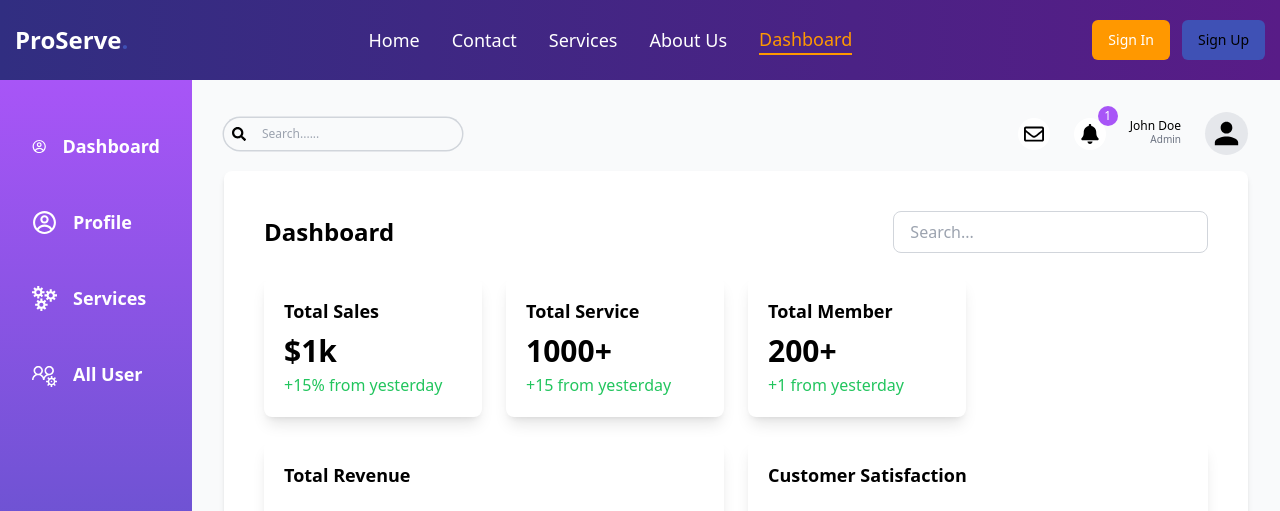
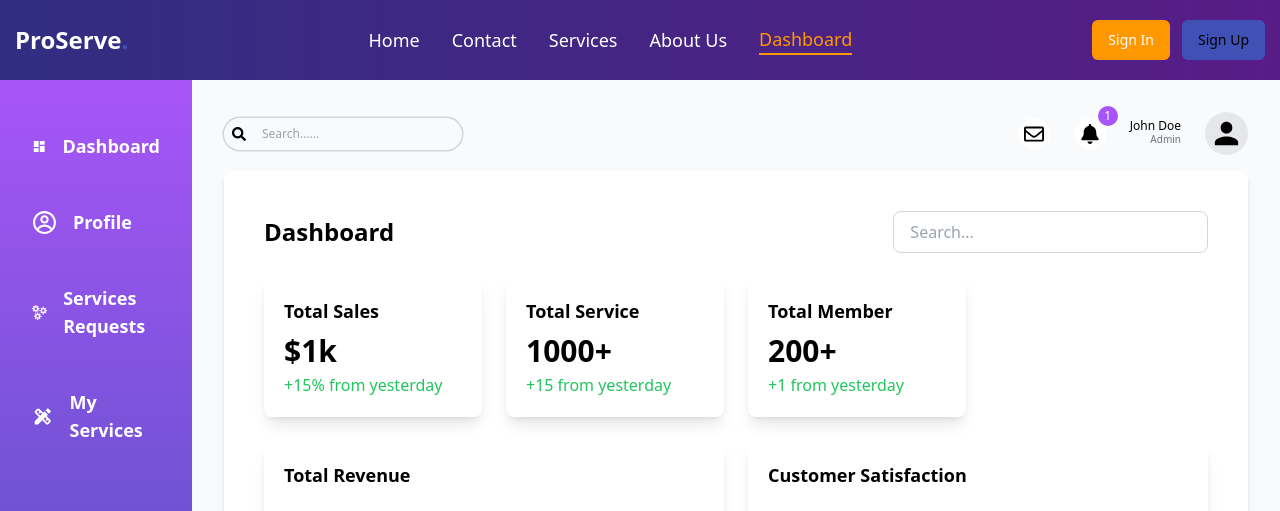
Before and after one commit to nahidraz23/proserve, a Next.js app: page /dashboard in a window 1280 px wide. Shown: the top 511 px of the page. Built offline with nearby package versions, Linux system fonts and the light colour scheme; no server answers.

Commit message:
added user and agent routes for dashboard

```diff
--- a/src/components/Review.jsx
+++ b/src/components/Review.jsx
@@ -1,4 +1,4 @@
-"use client"
+"use client";
 
 import { useEffect, useState } from "react";
 import { Card, CardContent } from "@/components/ui/card";
@@ -13,13 +13,11 @@ import Image from "next/image";
 import { Rating } from "@smastrom/react-rating";
 import "@smastrom/react-rating/style.css";
 
-
 const Review = () => {
   const [reviews, setReviews] = useState([]);
   const [loading, setLoading] = useState(true);
 
   useEffect(() => {
-
     const fetchReviews = async () => {
       try {
         const res = await fetch("https://proserve-three.vercel.app/api/review");
@@ -32,9 +30,7 @@ const Review = () => {
     };
 
     fetchReviews();
-
   }, []);
-
 
   return (
     <div className="container mx-auto my-28 w-full">
@@ -53,12 +49,10 @@ const Review = () => {
         className="w-full"
       >
         <CarouselContent>
-          {
-            reviews.map((review, index) => (
-
+          {reviews.map((review, index) => (
             <CarouselItem key={index} className="md:basis-1/2 lg:basis-1/3 z-0">
               <div className="p-7 group">
-                  <Card className="relative rounded-xl overflow-hidden h-[500px] shadow-lg border-none group-hover:scale-[1.02] group-hover:shadow-2xl group-hover:transform transition-transform duration-300 ease-in-out">
+                <Card className="relative rounded-xl overflow-hidden h-[500px] shadow-lg border-none group-hover:scale-[1.02] group-hover:shadow-md group-hover:transform transition-transform duration-300 ease-in-out">
                   <Image
                     src={review.image}
                     alt={`Review by ${review.user.name}`}
@@ -72,10 +66,10 @@ const Review = () => {
                         alt=""
                         width={60}
                         height={60}
-                          className="border-[8px] border-white rounded-full overflow-hidden mx-auto transform transition-all duration-300 ease-in-out group-hover:scale-110"
+                        className="border-[8px] border-white rounded-full overflow-hidden  mx-auto transform transition-all duration-300 ease-in-out group-hover:scale-110 absolute -top-7 left-[50%] translate-x-[-50%]"
                         src={review.user.userImage}
                       />
-                        <div className="bg-white rounded-xl max-w-[95%] object-cover mx-auto text-center px-4 py-7 shadow-lg group-hover:bg-gradient-to-r from-purple-500 via-pink-500 to-red-500 group-hover:text-white transition-colors duration-300 ease-in-out">
+                      <div className="bg-white rounded-xl max-w-[95%] object-cover mx-auto text-center px-4 py-7 shadow-lg transition-colors duration-300 ease-in-out">
                         <h4 className="text-[18px]">{review.user.name}</h4>
                         <p className="pb-2 text-[14px]">{review.user.title}</p>
                         <p className="text-[16px]">" {review.review} "</p>
@@ -91,14 +85,14 @@ const Review = () => {
                   </CardContent>
                 </Card>
               </div>
-              </CarouselItem >
+            </CarouselItem>
           ))}
-        </CarouselContent >
+        </CarouselContent>
         <CarouselPrevious />
         <CarouselNext />
-      </Carousel >
-    </div >
-  )
+      </Carousel>
+    </div>
+  );
 };
 
 export default Review;
--- a/src/components/Sidebar.jsx
+++ b/src/components/Sidebar.jsx
@@ -1,36 +1,98 @@
-"use client"
+"use client";
 import Link from "next/link";
 import { CgProfile } from "react-icons/cg";
 import { GrServices } from "react-icons/gr";
-import { LiaUsersCogSolid } from "react-icons/lia";
+import { MdOutlinePayments } from "react-icons/md";
+import { MdDashboard } from "react-icons/md";
+import { MdDesignServices } from "react-icons/md";
 
 const Sidebar = () => {
+  const userRole = "agent";
   return (
     <div className="h-full bg-gradient-to-b from-purple-500 to-primary text-white">
       <aside className="w-full p-5 flex flex-col gap-6 pt-10">
+        {userRole === "admin" && (
+          <>
             <Link href="/dashboard">
               <div className="text-lg font-semibold flex items-center gap-4 transition-all duration-300 hover:bg-primary p-3 rounded-md hover:scale-105">
-            <CgProfile size={25} /> Dashboard
+                <MdDashboard size={25} /> Dashboard
               </div>
             </Link>
 
-        <Link href="/dashboard/profile">
+            <Link href="/dashboard/admin/profile">
               <div className="text-lg font-semibold flex items-center gap-4 transition-all duration-300 hover:bg-primary p-3 rounded-md hover:scale-105">
                 <CgProfile size={25} /> Profile
               </div>
             </Link>
 
-        <Link href="/dashboard/services">
+            <Link href="/dashboard/admin/services">
               <div className="text-lg font-semibold flex items-center gap-4 transition-all duration-300 hover:bg-primary p-3 rounded-md hover:scale-105">
                 <GrServices size={25} /> Services
               </div>
             </Link>
 
-        <Link href="/dashboard/allUser">
+            <Link href="/dashboard/admin/allUser">
               <div className="text-lg font-semibold flex items-center gap-4 transition-all duration-300 hover:bg-primary p-3 rounded-md hover:scale-105">
                 <LiaUsersCogSolid size={25} /> All User
               </div>
             </Link>
+          </>
+        )}
+        {userRole === "user" && (
+          <>
+            <Link href="/dashboard">
+              <div className="text-lg font-semibold flex items-center gap-4 transition-all duration-300 hover:bg-primary p-3 rounded-md hover:scale-105">
+                <MdDashboard size={25} /> Dashboard
+              </div>
+            </Link>
+
+            <Link href="/dashboard/user/profile">
+              <div className="text-lg font-semibold flex items-center gap-4 transition-all duration-300 hover:bg-primary p-3 rounded-md hover:scale-105">
+                <CgProfile size={25} /> Profile
+              </div>
+            </Link>
+
+            <Link href="/dashboard/user/myServices">
+              <div className="text-lg font-semibold flex items-center gap-4 transition-all duration-300 hover:bg-primary p-3 rounded-md hover:scale-105">
+                <GrServices size={25} /> My Services
+              </div>
+            </Link>
+
+            <Link href="/dashboard/user/paymentHistory">
+              <div className="text-lg font-semibold flex items-center gap-4 transition-all duration-300 hover:bg-primary p-3 rounded-md hover:scale-105">
+                <MdOutlinePayments size={25} /> Payment History
+              </div>
+            </Link>
+          </>
+        )}
+        {userRole === "agent" && (
+          <>
+            <Link href="/dashboard">
+              <div className="text-lg font-semibold flex items-center gap-4 transition-all duration-300 hover:bg-primary p-3 rounded-md hover:scale-105">
+                <MdDashboard size={25} /> Dashboard
+              </div>
+            </Link>
+
+            <Link href="/dashboard/agent/profile">
+              <div className="text-lg font-semibold flex items-center gap-4 transition-all duration-300 hover:bg-primary p-3 rounded-md hover:scale-105">
+                <CgProfile size={25} /> Profile
+              </div>
+            </Link>
+
+            <Link href="/dashboard/agent/serviceRequests">
+              <div className="text-lg font-semibold flex items-center gap-4 transition-all duration-300 hover:bg-primary p-3 rounded-md hover:scale-105">
+                <GrServices size={25} />
+                Services Requests
+              </div>
+            </Link>
+
+            <Link href="/dashboard/agent/myServices">
+              <div className="text-lg font-semibold flex items-center gap-4 transition-all duration-300 hover:bg-primary p-3 rounded-md hover:scale-105">
+                <MdDesignServices size={25} /> My Services
+              </div>
+            </Link>
+          </>
+        )}
       </aside>
     </div>
   );
--- a/src/components/ui/carousel.jsx
+++ b/src/components/ui/carousel.jsx
@@ -171,9 +171,9 @@ const CarouselPrevious = React.forwardRef(
         variant={variant}
         size={size}
         className={cn(
-          "absolute shadow-lg  h-12 w-12 rounded-full",
+          "absolute shadow-lg  h-12 w-12  rounded-full",
           orientation === "horizontal"
-            ? "left-0 bg-white text-black  top-1/2 -translate-y-1/2"
+            ? "left-0 bg-white duration-500 hover:bg-purple-500 hover:text-white text-black  top-1/2 -translate-y-1/2"
             : "-top-12 left-1/2 -translate-x-1/2 rotate-90",
           className
         )}
@@ -201,7 +201,7 @@ const CarouselNext = React.forwardRef(
         className={cn(
           "absolute shadow-lg h-12 w-12 rounded-full",
           orientation === "horizontal"
-            ? "right-0 top-1/2  bg-white text-black -translate-y-1/2"
+            ? "right-0 top-1/2  bg-white hover:bg-purple-500 duration-500 hover:text-white text-black -translate-y-1/2"
             : "-bottom-12 left-1/2 -translate-x-1/2 rotate-90",
           className
         )}
```
Also changed, not shown: src/app/dashboard/page.jsx (+1 -8 lines), src/app/dashboard/admin/allUser/api/route.js (renamed from src/app/dashboard/allUser/api/route.js), src/app/dashboard/admin/allUser/page.js (renamed from src/app/dashboard/allUser/page.js), src/app/dashboard/admin/profile/page.js (renamed from src/app/dashboard/profile/page.js), src/app/dashboard/admin/services/page.js (renamed from src/app/dashboard/services/page.js), 1 other file (tests, documents, lock files or other folders). Lines whose indentation alone changed are shown as unchanged.
